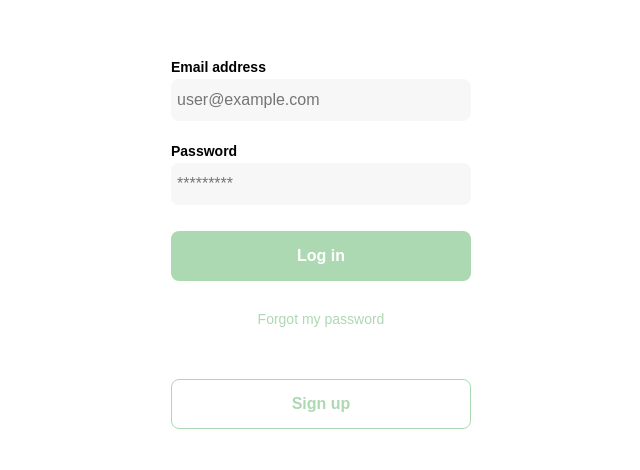
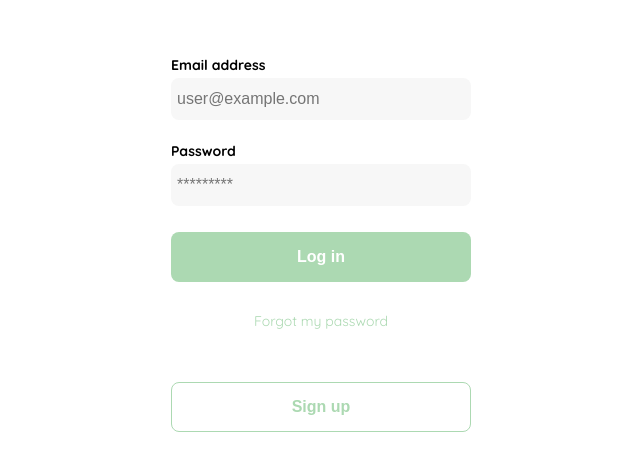
Before and after one commit to jorgechauxjr/yard-sale-1.0, a plain HTML site: page 3-login.html in a window 1280 px wide. Shown: the part 156-626 px from the top of the page, 319-959 px from the left. Drawn offline with Linux system fonts and the light colour scheme.

Commit message:
Add fonts to 3-login.html

```diff
--- a/3-login.html
+++ b/3-login.html
@@ -4,6 +4,9 @@
 <head>
     <meta charset="UTF-8">
     <meta name="viewport" content="width=device-width, initial-scale=1.0">
+    <link rel="preconnect" href="https://fonts.googleapis.com">
+    <link rel="preconnect" href="https://fonts.gstatic.com" crossorigin>
+    <link href="https://fonts.googleapis.com/css2?family=Quicksand:wght@300..700&display=swap" rel="stylesheet">
     <title>Document</title>
     <style>
         :root {
```
